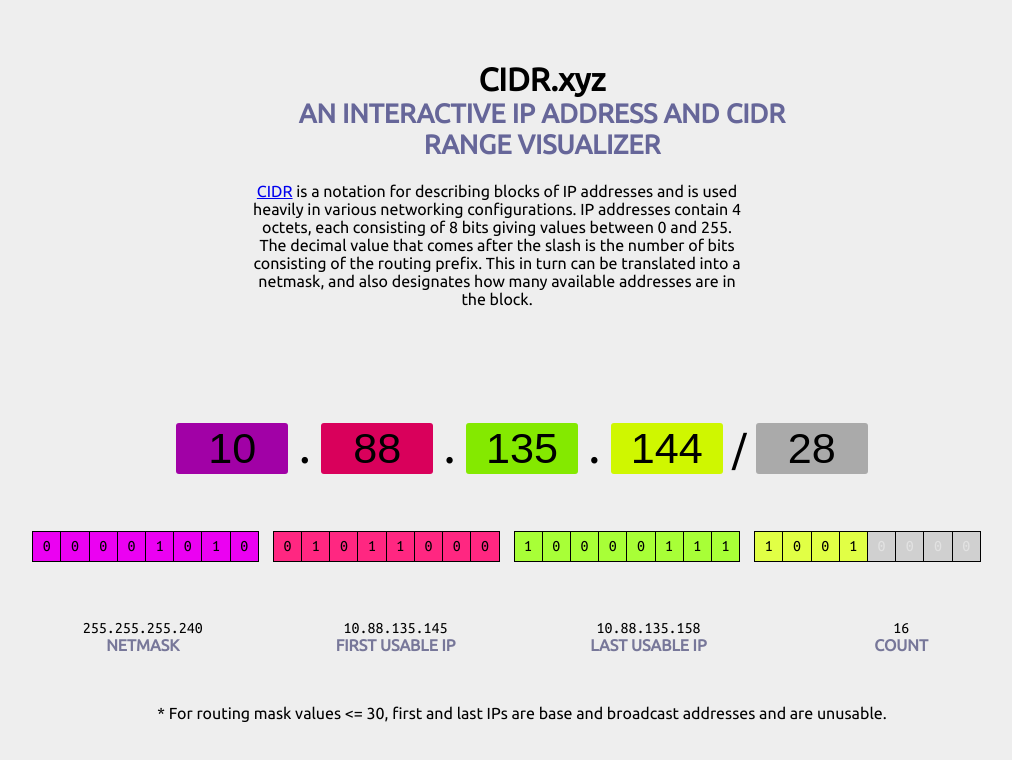
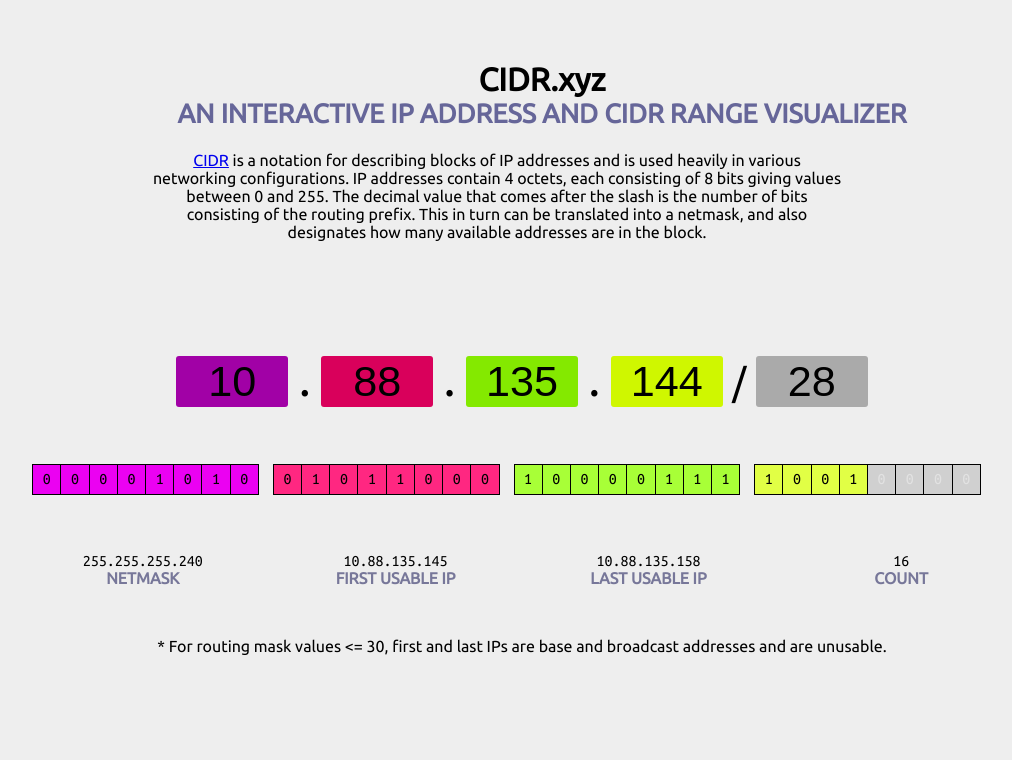
Before and after one commit to snevs/snevs.github.io, a plain HTML site: page index.html in a window 1280 px wide. Shown: the whole page, without its empty margins (118-1130 px from the left). Drawn offline with Linux system fonts and the light colour scheme.

Commit message:
Update index.html

```diff
--- a/index.html
+++ b/index.html
@@ -20,7 +20,7 @@
 
 <body>
     <center>
-    <div class="" style="margin: 20px; padding: 20px; width: 620px">
+    <div class="" style="margin: 20px; padding: 20px; width: 820px">
     <header>
         <h1>CIDR.xyz<small>An interactive IP address and CIDR range visualizer</small></h1>
         <p><a href="https://en.wikipedia.org/wiki/Classless_Inter-Domain_Routing">CIDR</a> is a notation for describing
```
